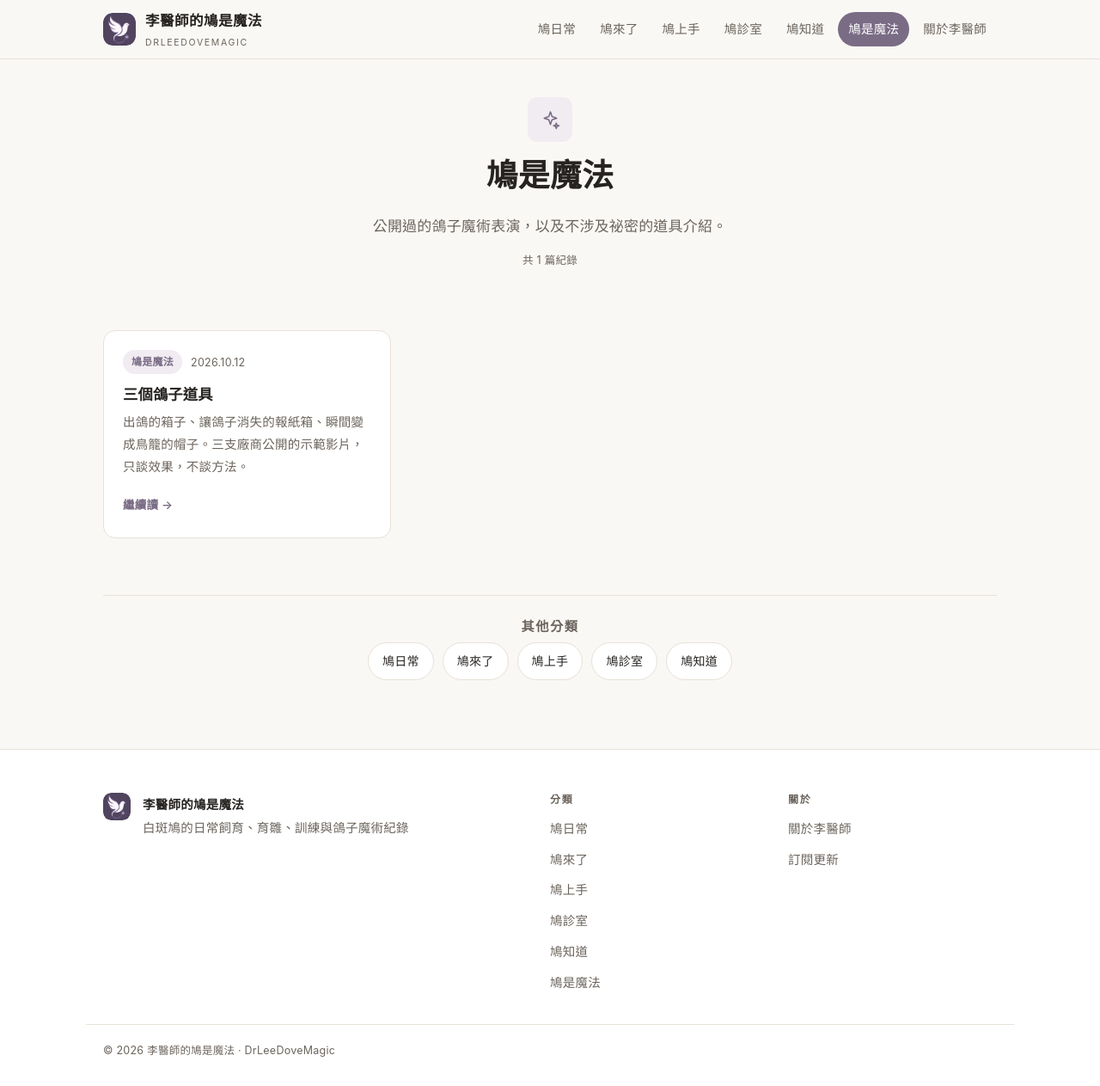
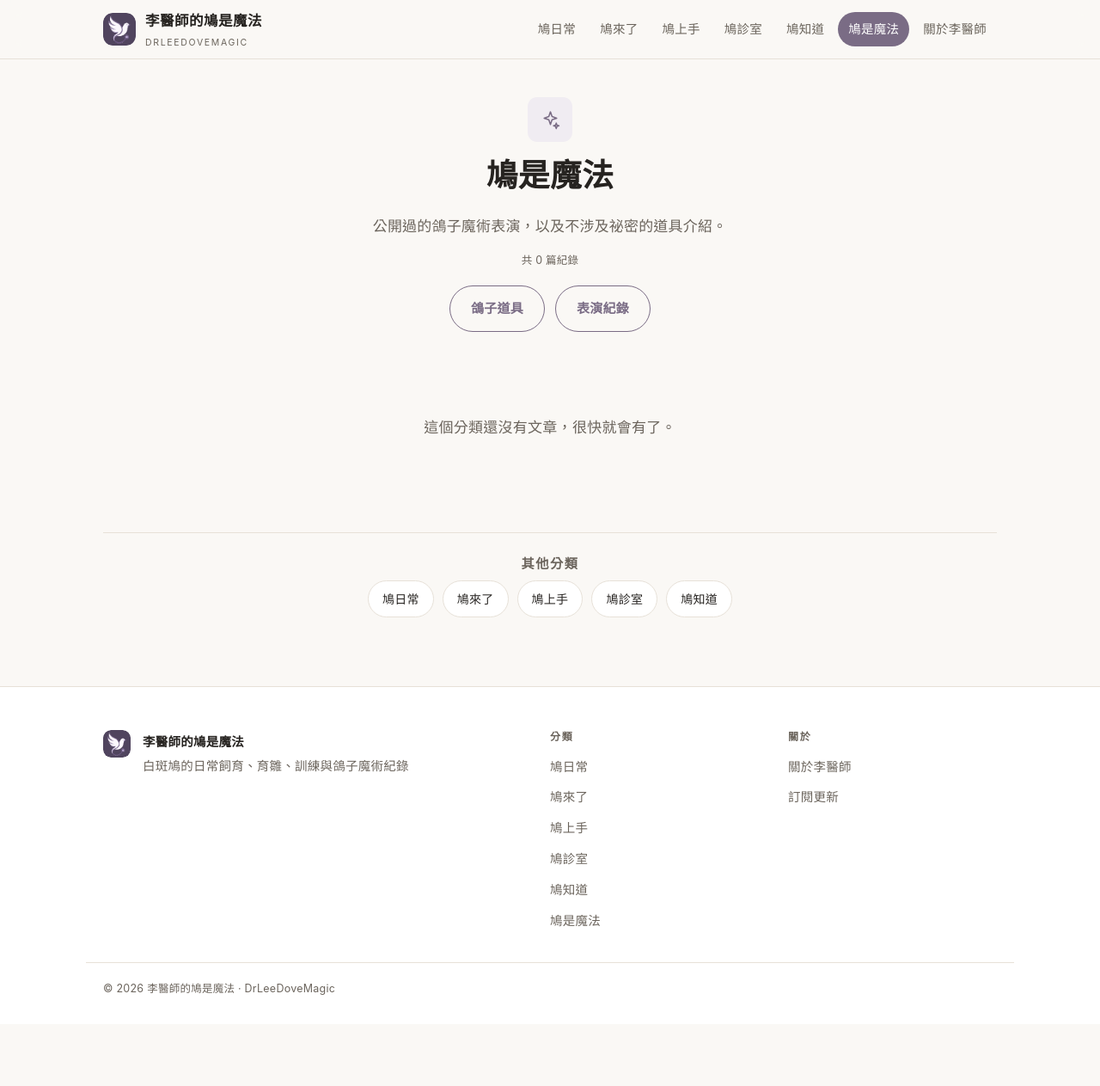
Before and after one commit to sherlocklee0212/drleedovemagic, a Jekyll site: the page built from categories/magic/index.html, in a window 1280 px wide and 1263 px high. Shown: the whole window at 86% size. Built offline with Jekyll 4.4.1, drawn with Linux system fonts in a browser that asks for light colours.

Commit message:
鴿子道具與表演改成清單區，不再用文章呈現
道具與表演會持續累加，寫成文章會越來越難找。改為資料檔加列表頁：
- _data/props.yml、_data/shows.yml，每項只要幾行
- /magic/props/ 依名稱自動排序，/magic/shows/ 依日期排序
- 入口放在鳩是魔法分類頁上方
- 移除〈三個鴿子道具〉那篇文章

Co-Authored-By: Claude Opus 5 <noreply@anthropic.com>

```diff
--- /dev/null
+++ b/_data/props.yml
@@ -0,0 +1,25 @@
+# 鴿子道具一覽。網站會自動按 name 的字母順序排列。
+#
+# 要新增一個道具，照下面的格式加四到五行就好：
+#
+# - name: 道具的英文名稱
+#   maker: 廠商
+#   desc: 一百字以內的效果說明，只寫效果，不寫手法
+#   link: 示範影片或商品頁的網址
+#
+# desc 可以用中文，不用加引號；如果內容裡有冒號，才需要用雙引號框起來。
+
+- name: Automatic Hat to Bird Cage
+  maker: Tora Magic
+  desc: 手上展示一頂帽子，接著在瞬間變成一個鳥籠。這個道具的效果很單純，快到幾乎沒有過程可言。
+  link: https://www.youtube.com/watch?v=T6SQzeQdiyw
+
+- name: Break Open Production Box
+  maker: JL Magic
+  desc: 正面挖空的箱子，觀眾看得到裡面是空的。放進一條白絲巾，蓋子一掀，箱子四面同時倒下攤平，絲巾變成兩隻活的白鴿。箱子攤開後只剩骨架，沒有藏東西的空間。
+  link: https://www.youtube.com/watch?v=xMg5fV8tEdY
+
+- name: Newspaper Break Away Dove Vanish
+  maker: Daytona Magic
+  desc: 六個面都糊著報紙的小箱子，鴿子放進去之後，表演者依序打穿每一面的報紙，把六個面全部拆開。箱子拆光了，鴿子也不見了。
+  link: https://www.youtube.com/watch?v=ZfIygG8BkPE
--- a/_layouts/category.html
+++ b/_layouts/category.html
@@ -9,6 +9,14 @@ layout: default
     <h1>{{ cdata.name }}</h1>
     <p class="lede">{{ cdata.desc }}</p>
     <p class="muted count">共 {{ posts | size }} 篇紀錄</p>
+
+    {%- comment -%} 鳩是魔法另外有道具與表演兩個一覽區 {%- endcomment -%}
+    {% if page.category == 'magic' %}
+    <div class="hero-actions section-links">
+      <a class="btn ghost" href="{{ '/magic/props/' | relative_url }}">鴿子道具</a>
+      <a class="btn ghost" href="{{ '/magic/shows/' | relative_url }}">表演紀錄</a>
+    </div>
+    {% endif %}
   </header>
 
   {% if posts and posts.size > 0 %}
--- a/_posts/2026-10-12-dove-props.md
+++ /dev/null
@@ -1,40 +0,0 @@
----
-title: 三個鴿子道具
-categories: [magic]
-description: 出鴿的箱子、讓鴿子消失的報紙箱、瞬間變成鳥籠的帽子。三支廠商公開的示範影片，只談效果，不談方法。
----
-
-鴿子魔術的道具，實際上長什麼樣子？
-
-下面這三支是道具廠商自己放在網路上的示範影片，公開流通，效果本身不是祕密。至於怎麼做到的，這裡不會講，那是另一回事。
-
-<figure>
-  <div class="video-embed">
-    <iframe src="https://www.youtube-nocookie.com/embed/xMg5fV8tEdY" title="Break Open Production Box" loading="lazy" referrerpolicy="strict-origin-when-cross-origin" allow="accelerometer; encrypted-media; gyroscope; picture-in-picture" allowfullscreen></iframe>
-  </div>
-  <figcaption>Break Open Production Box（JL Magic）</figcaption>
-</figure>
-
-正面挖空的箱子，觀眾看得到裡面是空的。放進一條白絲巾，蓋子一掀，箱子四面同時倒下攤平，絲巾變成兩隻活的白鴿。箱子攤開後只剩骨架，沒有藏東西的空間。
-
-<figure>
-  <div class="video-embed">
-    <iframe src="https://www.youtube-nocookie.com/embed/ZfIygG8BkPE" title="Newspaper Break Away Dove Vanish" loading="lazy" referrerpolicy="strict-origin-when-cross-origin" allow="accelerometer; encrypted-media; gyroscope; picture-in-picture" allowfullscreen></iframe>
-  </div>
-  <figcaption>Newspaper Break Away Dove Vanish（Daytona Magic）</figcaption>
-</figure>
-
-六個面都糊著報紙的小箱子，鴿子放進去之後，表演者依序打穿每一面的報紙，把六個面全部拆開。箱子拆光了，鴿子也不見了。
-
-<figure>
-  <div class="video-embed">
-    <iframe src="https://www.youtube-nocookie.com/embed/T6SQzeQdiyw" title="Tora Automatic Hat to Bird Cage" loading="lazy" referrerpolicy="strict-origin-when-cross-origin" allow="accelerometer; encrypted-media; gyroscope; picture-in-picture" allowfullscreen></iframe>
-  </div>
-  <figcaption>Automatic Hat to Bird Cage（Tora Magic）</figcaption>
-</figure>
-
-手上展示一頂帽子，接著在瞬間變成一個鳥籠。這個道具的效果很單純，快到幾乎沒有過程可言。
-
-當然，道具只是道具。同一個箱子在不同人手上，出來的效果差很多，而且真正難的從來不是把機關裝好，是讓鳥在那一刻願意配合。
-
-這也是我放這三支影片的原因。看道具的時候，很容易只看到機關；但每一個效果裡，都有一隻鳥要先待得住、站得穩、願意在陌生的燈光下被拿起來。
--- a/assets/css/style.css
+++ b/assets/css/style.css
@@ -268,6 +268,22 @@ code {
 }
 .chip:hover { border-color: var(--accent); color: var(--accent); }
 
+/* ── 道具／表演一覽 ───────────────────────────────────────── */
+.catalog { list-style: none; padding: 0; margin: 1.6em 0 0; }
+.catalog li { padding: 20px 0; border-bottom: 1px solid var(--line); }
+.catalog li:first-child { border-top: 1px solid var(--line); }
+.item-head { display: flex; align-items: baseline; gap: 10px; flex-wrap: wrap; }
+.item-name { font-weight: 700; font-size: 1.04rem; }
+.item-maker {
+  font-size: 12px; color: var(--accent); background: var(--accent-soft);
+  padding: 3px 9px; border-radius: 999px; font-weight: 600;
+}
+.item-date { display: block; font-size: 13px; color: var(--ink-soft); margin-top: .3em; }
+.item-desc { margin: .55em 0 .7em; font-size: 15.5px; color: var(--ink-soft); line-height: 1.85; }
+.item-link { font-size: 14.5px; color: var(--accent); font-weight: 600; }
+.item-link:hover { text-decoration: underline; text-underline-offset: 4px; }
+.after-note { font-size: 14px; margin-top: 2em; }
+
 .year { font-size: 1.2rem; margin: 2em 0 .6em; color: var(--accent); }
 .archive-list { list-style: none; padding: 0; margin: 0; }
 .archive-list li {
@@ -320,3 +336,6 @@ code {
 @media (prefers-reduced-motion: reduce) {
   * { transition: none !important; animation: none !important; scroll-behavior: auto; }
 }
+
+/* 分類頁上方的區塊連結（目前只有鳩是魔法用到） */
+.section-links { justify-content: center; margin-top: 18px; }
--- /dev/null
+++ b/magic/props.html
@@ -0,0 +1,31 @@
+---
+layout: page
+title: 鴿子道具
+subtitle: 表演用的道具與它們的效果。只談效果，不談手法。
+permalink: /magic/props/
+---
+
+{% assign items = site.data.props | sort: "name" %}
+
+{% if items.size > 0 %}
+<p class="muted count">共 {{ items.size }} 項，依名稱排列。</p>
+
+<ul class="catalog">
+  {% for p in items %}
+  <li>
+    <div class="item-head">
+      <span class="item-name">{{ p.name }}</span>
+      {% if p.maker %}<span class="item-maker">{{ p.maker }}</span>{% endif %}
+    </div>
+    {% if p.desc %}<p class="item-desc">{{ p.desc }}</p>{% endif %}
+    {% if p.link %}<a class="item-link" href="{{ p.link }}" target="_blank" rel="noopener">看示範影片 <span aria-hidden="true">→</span></a>{% endif %}
+  </li>
+  {% endfor %}
+</ul>
+{% else %}
+<p class="empty">還沒有資料。</p>
+{% endif %}
+
+<p class="muted after-note">影片連結是道具廠商公開的示範，效果本身不是祕密；怎麼做到的不在這裡討論。</p>
+
+<p><a class="item-link" href="{{ '/magic/shows/' | relative_url }}">看表演紀錄 <span aria-hidden="true">→</span></a></p>
--- /dev/null
+++ b/magic/shows.html
@@ -0,0 +1,30 @@
+---
+layout: page
+title: 表演紀錄
+subtitle: 已經公開的鴿子魔術表演。
+permalink: /magic/shows/
+---
+
+{% assign items = site.data.shows | sort: "date" | reverse %}
+
+{% if items.size > 0 %}
+<p class="muted count">共 {{ items.size }} 場，新的排在前面。</p>
+
+<ul class="catalog">
+  {% for s in items %}
+  <li>
+    <div class="item-head">
+      <span class="item-name">{{ s.title }}</span>
+      {% if s.place %}<span class="item-maker">{{ s.place }}</span>{% endif %}
+    </div>
+    {% if s.date %}<time class="item-date" datetime="{{ s.date | date_to_xmlschema }}">{{ s.date | date: "%Y.%m.%d" }}</time>{% endif %}
+    {% if s.desc %}<p class="item-desc">{{ s.desc }}</p>{% endif %}
+    {% if s.link %}<a class="item-link" href="{{ s.link }}" target="_blank" rel="noopener">看影片 <span aria-hidden="true">→</span></a>{% endif %}
+  </li>
+  {% endfor %}
+</ul>
+{% else %}
+<p class="empty">表演影片整理中，很快就會放上來。</p>
+{% endif %}
+
+<p><a class="item-link" href="{{ '/magic/props/' | relative_url }}">看鴿子道具 <span aria-hidden="true">→</span></a></p>
```
Also changed, not shown: _data/shows.yml (added, +18 -0 lines), README.md.
